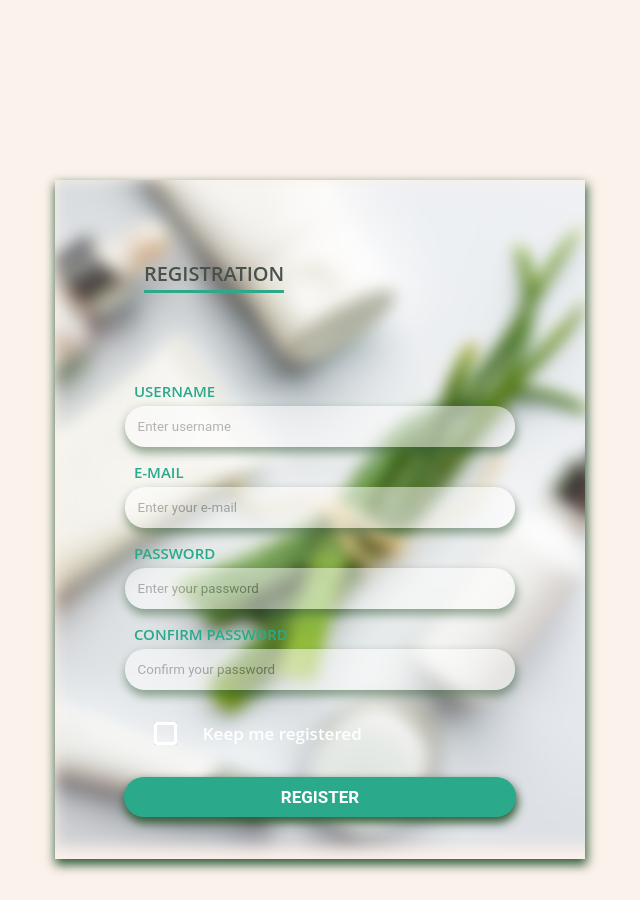
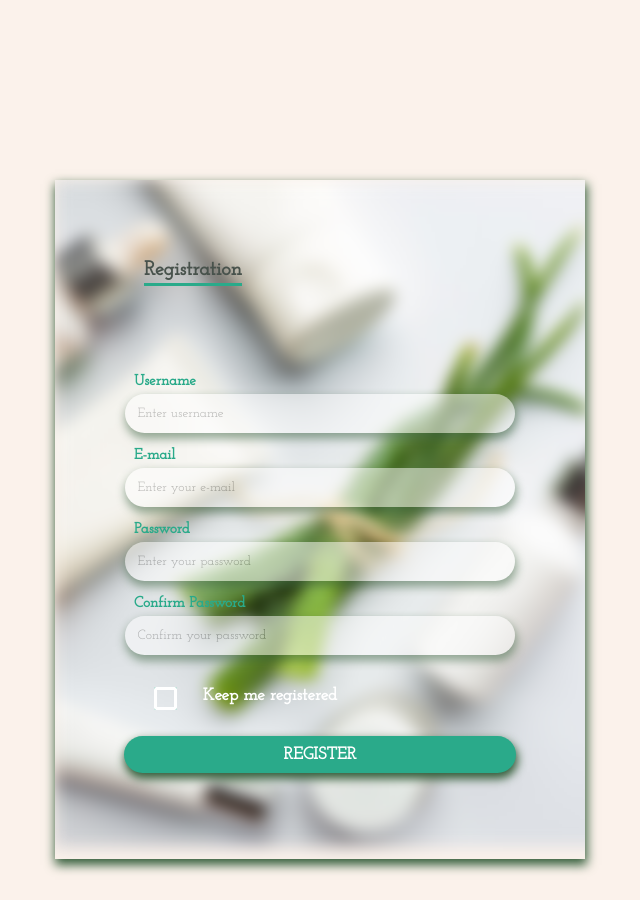
Before and after one commit to AjlaSelimovic/skincare-blog, a PHP site: page /register.html in a window 1280 px wide. Shown: the whole page, without its empty margins (320-960 px from the left). Run offline with PHP 8.4, Linux system fonts and the light colour scheme.

Commit message:
new changes

```diff
--- a/css/style.css
+++ b/css/style.css
@@ -1173,7 +1173,7 @@ figure {
   position: absolute;
   right: 0px;
   font-family: 'icomoon';
-  speak: none;
+  speak-as: none;
   font-style: normal;
   font-weight: normal;
   font-variant: normal;
--- a/css/style1.css
+++ b/css/style1.css
@@ -1,7 +1,15 @@
+ @font-face {
+   font-family: 'icomoon';
+   src: url("../fonts/icomoon/icomoon.eot?srf3rx");
+   src: url("../fonts/icomoon/icomoon.eot?srf3rx#iefix") format("embedded-opentype"), url("../fonts/icomoon/icomoon.ttf?srf3rx") format("truetype"), url("../fonts/icomoon/icomoon.woff?srf3rx") format("woff"), url("../fonts/icomoon/icomoon.svg?srf3rx#icomoon") format("svg");
+   font-weight: normal;
+   font-style: normal;
+ }
+
  body {
-  font-family: 'Open Sans', sans-serif;
+   font-family: "Josefin Slab", Arial, serif;
    font-weight: 500;
-  color: #fff
+   color: #fff;
  }
 
  .info p {
@@ -10,7 +18,7 @@ body {
    text-transform: none;
    font-weight: 600;
    font-size: 15px;
-  margin-top: 2px
+   margin-top: 2px;
  }
 
  .info i {
@@ -151,7 +159,7 @@ input {
    padding: 13px;
    border: 0;
    border-radius: 20px;
-  font-family: "Roboto", sans-serif;
+   font-family: "Josefin Slab", Arial, serif;
    opacity: 0.5;
    box-shadow: 1px 5px 10px 1px #355E3B;
 
@@ -171,6 +179,7 @@ input.submit {
    opacity: 1;
    background-color: #2AAA8A;
    cursor: pointer;
+   font-family: "Josefin Slab", Arial, serif;
  }
 
  .check label {
@@ -232,6 +241,7 @@ input.submit {
  .container .option {
    font-size: 14px;
    text-align: center;
+   color: #2AAA8A;
  }
 
  .container .facebook a,
--- a/register.html
+++ b/register.html
@@ -7,6 +7,9 @@
   <title> Skincare Blog Registration</title>
 
   <link href="css/style1.css" rel="stylesheet">
+  <link rel="preconnect" href="https://fonts.googleapis.com">
+<link rel="preconnect" href="https://fonts.gstatic.com" crossorigin>
+<link href="https://fonts.googleapis.com/css2?family=Josefin+Slab:ital,wght@0,400;0,500;1,300&display=swap" rel="stylesheet">
 
 </head>
 
@@ -20,22 +23,22 @@
 		 <img class="bg-img" src="img/skin-care-cosmetology-products.jpg" alt="">
 		<!--img src="img/itShop.jpg" class="img-fluid" alt=""> -->
 			<div class="menu">
-				<a href="#connexion" class="btn-connexion active"><h2>REGISTRATION</h2></a>
+				<a href="#connexion" class="btn-connexion active"><h2>Registration</h2></a>
 				<!--<a href="#enregistrer" class="btn-enregistrer"><h2>SIGN UP</h2></a>-->
 			</div>
 			<div class="connexion">
 				<div class="contact-form">
 
-					<label>USERNAME</label>
+					<label>Username</label>
 					<input placeholder="Enter username" type="text">
 
-					<label>E-MAIL</label>
+					<label>E-mail</label>
 					<input placeholder="Enter your e-mail" type="email">
 
-					<label>PASSWORD</label>
+					<label>Password</label>
 					<input placeholder="Enter your password" type="password">
 
-					<label>CONFIRM PASSWORD</label>
+					<label>Confirm Password</label>
 					<input placeholder="Confirm your password" type="password">
 
 					<div class="check">
```
Also changed, not shown: index.html (+1 -14 lines), login.html (+6 -3 lines). Lines whose indentation alone changed are shown as unchanged.
